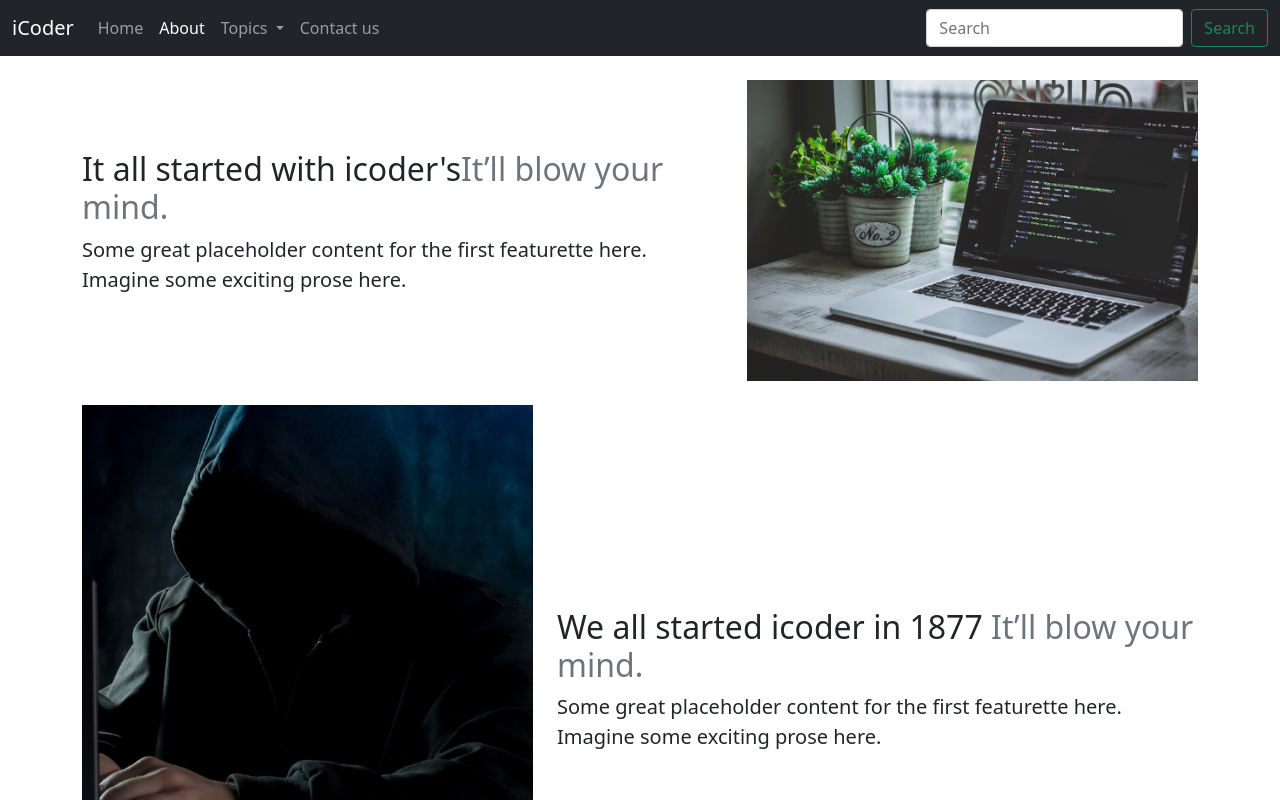
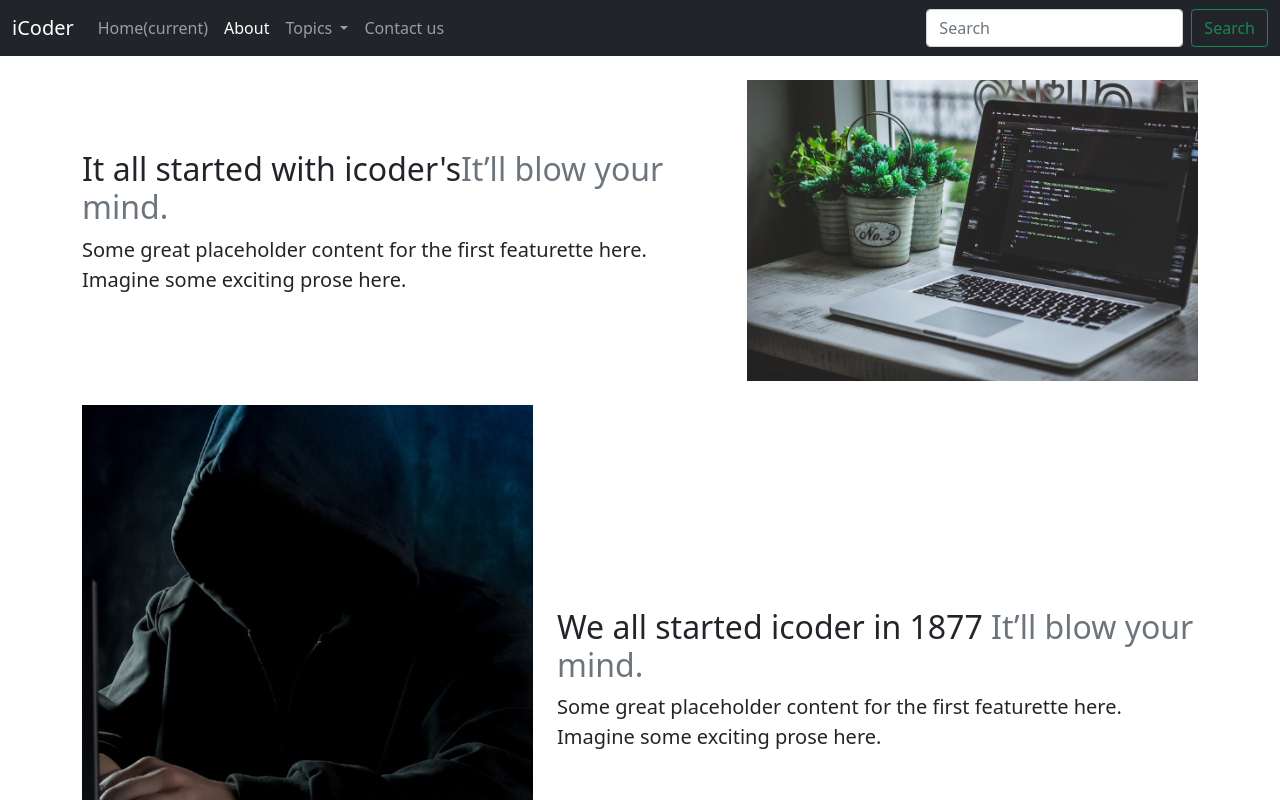
Before and after one commit to Uroojfatimagithub/BOOTSTRAP-WEBSITE, a plain HTML site: page about.html in a window 1280 px wide. Shown: the top 800 px of the page. Drawn offline with nearby package versions, Linux system fonts and the light colour scheme.

Commit message:
Update about.html

```diff
--- a/about.html
+++ b/about.html
@@ -33,7 +33,7 @@
         <div class="collapse navbar-collapse" id="navbarSupportedContent">
           <ul class="navbar-nav me-auto mb-2 mb-lg-0">
             <li class="nav-item">
-              <a class="nav-link" aria-current="page" href="/">Home</a>
+              <a class="nav-link" aria-current="page" href="index.html">Home<span class="sr-only">(current)</span></a>
             </li>
             <li class="nav-item active">
               <a class="nav-link active" href="about.html">About</a>
```
